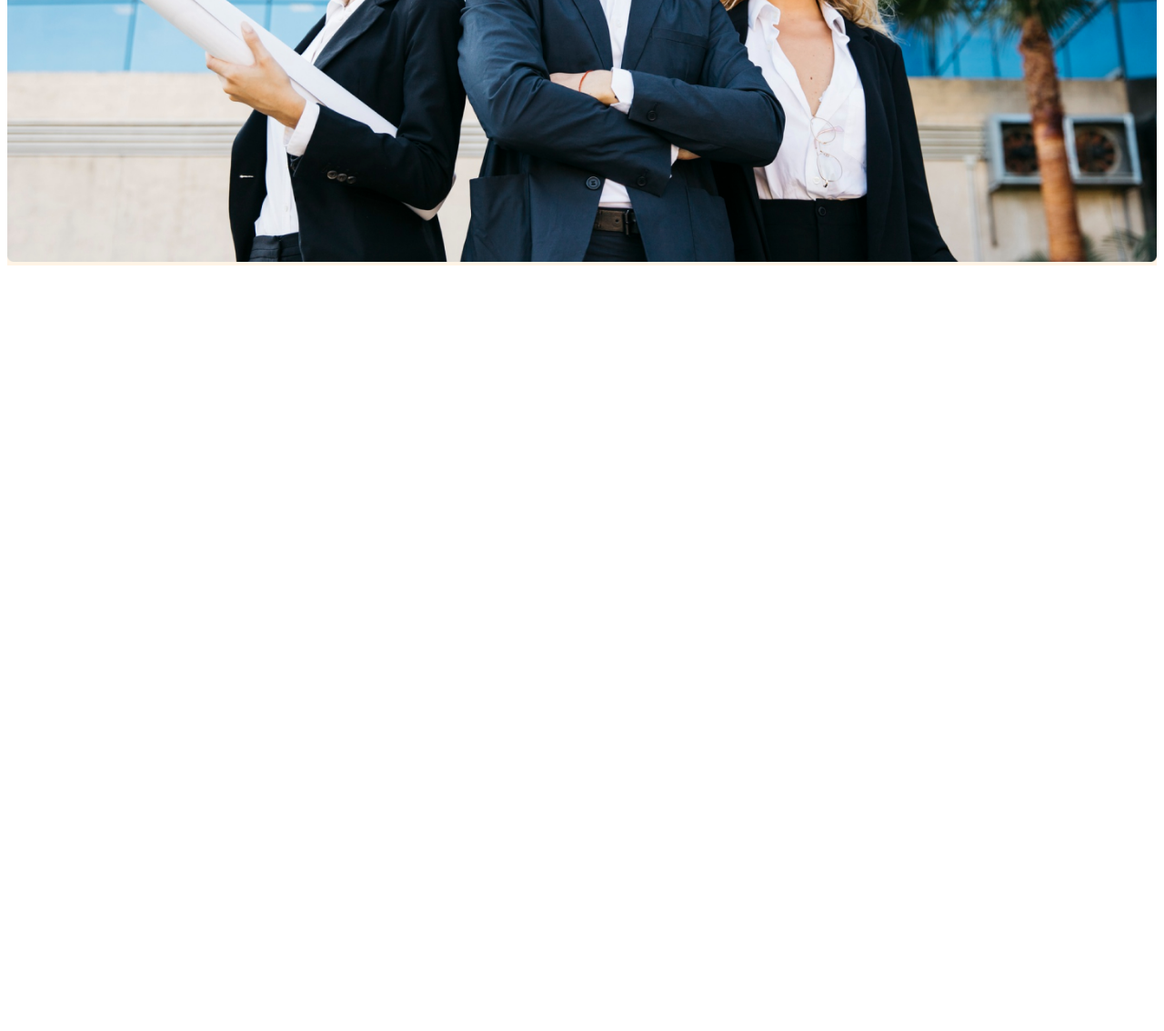
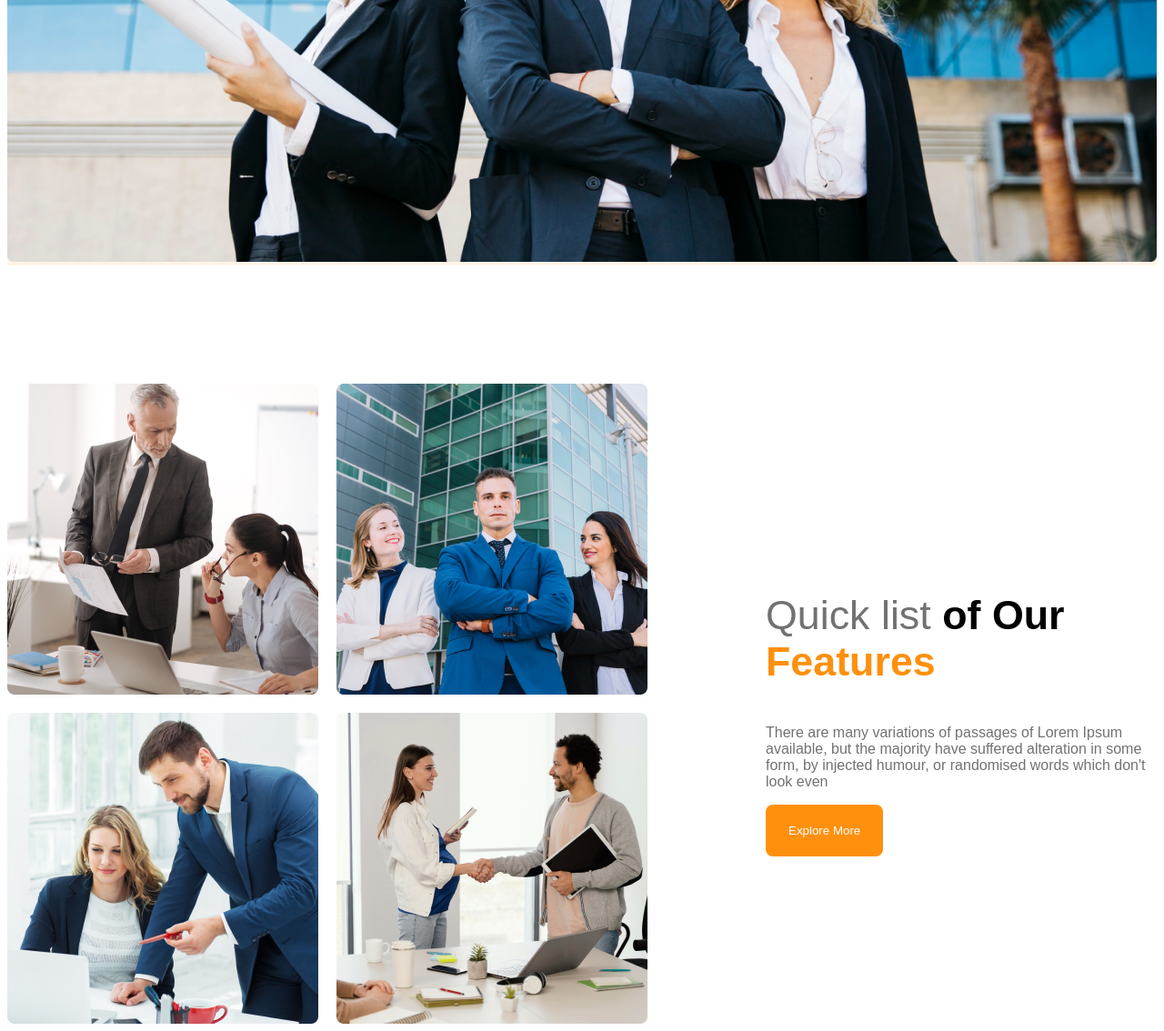
Before and after one commit to Azizul-haque1/g3-architects-resources, a plain HTML site: page index.html in a window 1280 px wide. Shown: the part 828-1962 px from the top of the page at 91% size. Before the commit the page ends 1128 px from the top, so only its background shows below. Drawn offline with Linux system fonts and the light colour scheme.

Commit message:
banner , teams section, fact  section and  sponsor section added  and  resposive  added

```diff
--- a/index.html
+++ b/index.html
@@ -44,6 +44,28 @@
 
     <main>
 
+        <section class="teams display-flex">
+            <div class="team-image-container">
+
+                <img src="./images/team1.png" alt=" two Architect discussing about design">
+                <img src="./images/team2.png" alt="">
+                <img src="./images/team3.png" alt="">
+                <img src="./images/team4.png" alt="">
+
+            </div>
+            <div class="our-features">
+                <h3 class="feature-title"><span id="quick-list" class="text-light-gray">Quick list</span> of  Our<span id="feature-text" class="text-primary"> Features</span></h3>
+                <p class="feature-description text-light-gray">There are many variations of passages of Lorem Ipsum available, but the majority have suffered alteration in some form,
+                by injected humour, or randomised words which don't look even</p>
+                <button class="btn-primary">Explore More</button>
+
+            </div>
+
+
+        </section>
+
+
+
     </main>
 
     <footer>
--- a/style/style.css
+++ b/style/style.css
@@ -24,6 +24,10 @@
 
 }
 
+.text-primary{
+    color: #FF900E;
+}
+
 
 .bg-light{
     background-color: rgba(255, 144, 14, 0.1)
@@ -37,11 +41,23 @@
     border: none;
     }
 
+
+
+
+
+
 .navbar, .banner{
     max-width: 1440px;
     margin: 0 auto;
 }
 
+
+
+main > section{
+    max-width: 1440px;
+    margin: 0 auto;
+    margin-top: 130px;
+}
 
 
 /* nav style */
@@ -91,11 +107,44 @@
 }
 
 
+/* features releted style */
+.teams{
+    align-items: center;
+}
+
+.team-image-container{
+    display: grid;
+    grid-template-columns: repeat(2,  1fr);
+    gap: 20px;
+}
+.our-features{
+    margin-left: 130px;
+    max-width: 540px;
+}
+
+
+.our-features{
+
+}
+
+.feature-title{
+    font-size: 2.8rem;
+    font-weight:700;
+}
+
+#quick-list{
+    font-weight: 500;
+}
+
+
+
 /*  responsive media query */
 
 @media screen and (max-width:576px) {
 
-    .navbar, .nav-links{
+    .navbar,
+    .nav-links,
+    .teams{
         flex-direction: column;
     }
 
@@ -104,8 +153,23 @@
         text-align: center;
     }
 
-
-
-
+    .team-image-container{
+        grid-template-columns: 1fr;
+    }
+    .our-features{
+        margin-left: 20px;
+    }
 
 }
+
+/* mmedium size device */
+
+@media screen and (min-width:576px) and (max-width:992px) {
+    .teams{
+        flex-direction: column;
+    }
+    .our-features{
+        margin: 20px auto;
+    }
+
+}
```
